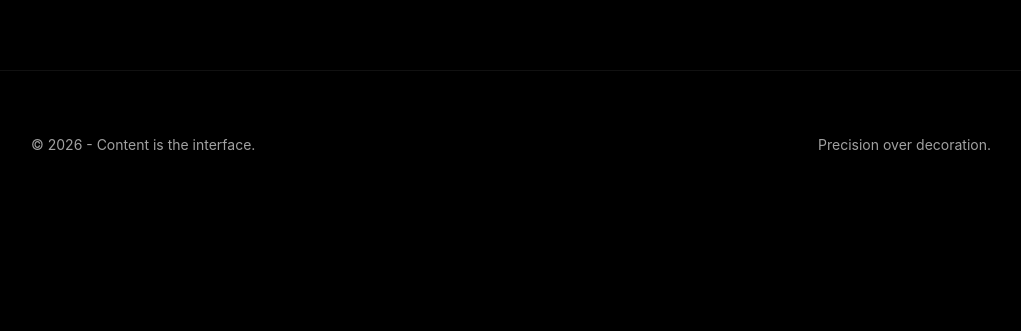
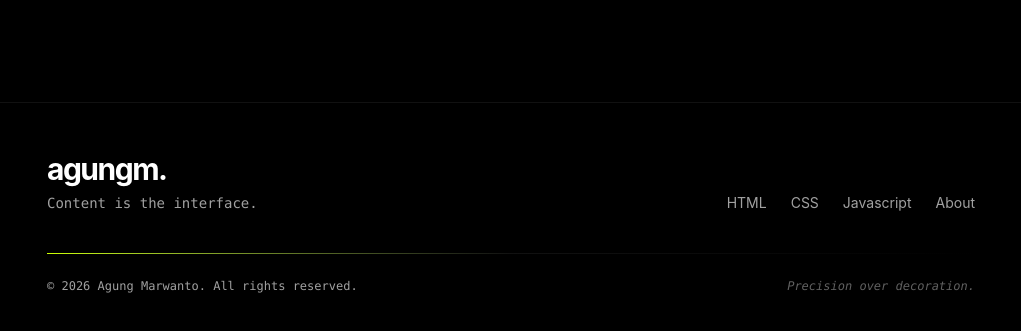
Before and after one commit to AgungPixel/Logbook, a SvelteKit app: page / in a window 1280 px wide. Shown: the part 715-1046 px from the top of the page, without its empty margins (129-1150 px from the left). Before the commit the page ends 934 px from the top, so only its background shows below. Built offline with nearby package versions, Linux system fonts and the light colour scheme; no server answers; the database is empty.

Commit message:
feat: redesign footer with navigation links and updated branding elements

```diff
--- a/src/routes/+layout.svelte
+++ b/src/routes/+layout.svelte
@@ -20,10 +20,31 @@
 		{@render children()}
 	</main>
 
-	<footer class="py-16 border-t border-surface-200 mt-24">
-		<div class="max-w-5xl mx-auto px-8 text-sm text-text-secondary flex flex-col md:flex-row justify-between items-center gap-4 text-center md:text-left">
-			<p>&copy; {new Date().getFullYear()} - Content is the interface.</p>
-			<p>Precision over decoration.</p>
+	<footer class="mt-32 border-t border-surface-200">
+		<div class="max-w-5xl mx-auto px-8 md:px-12 py-12">
+			<!-- Row Atas: Nama + Tagline -->
+			<div class="flex flex-col md:flex-row justify-between items-start md:items-end gap-8 mb-10">
+				<div>
+					<a href="/" class="text-3xl font-bold tracking-tighter text-white hover:text-accent transition-colors duration-300">agungm.</a>
+					<p class="text-text-secondary text-sm mt-1 font-mono">Content is the interface.</p>
+				</div>
+				<!-- Nav Singkat -->
+				<nav class="flex gap-6 text-sm text-text-secondary">
+					<a href="/category/html" class="hover:text-white transition-colors duration-250 hover:underline underline-offset-4">HTML</a>
+					<a href="/category/css" class="hover:text-white transition-colors duration-250 hover:underline underline-offset-4">CSS</a>
+					<a href="/category/javascript" class="hover:text-white transition-colors duration-250 hover:underline underline-offset-4">Javascript</a>
+					<a href="/about" class="hover:text-white transition-colors duration-250 hover:underline underline-offset-4">About</a>
+				</nav>
+			</div>
+
+			<!-- Garis Tipis Aksen -->
+			<div class="h-px w-full bg-gradient-to-r from-accent via-surface-200 to-transparent mb-6"></div>
+
+			<!-- Row Bawah: Copyright + Filosofi -->
+			<div class="flex flex-col md:flex-row justify-between items-center gap-2 text-xs text-text-secondary font-mono">
+				<p>&copy; {new Date().getFullYear()} Agung Marwanto. All rights reserved.</p>
+				<p class="italic opacity-60">Precision over decoration.</p>
+			</div>
 		</div>
 	</footer>
 </div>
```
